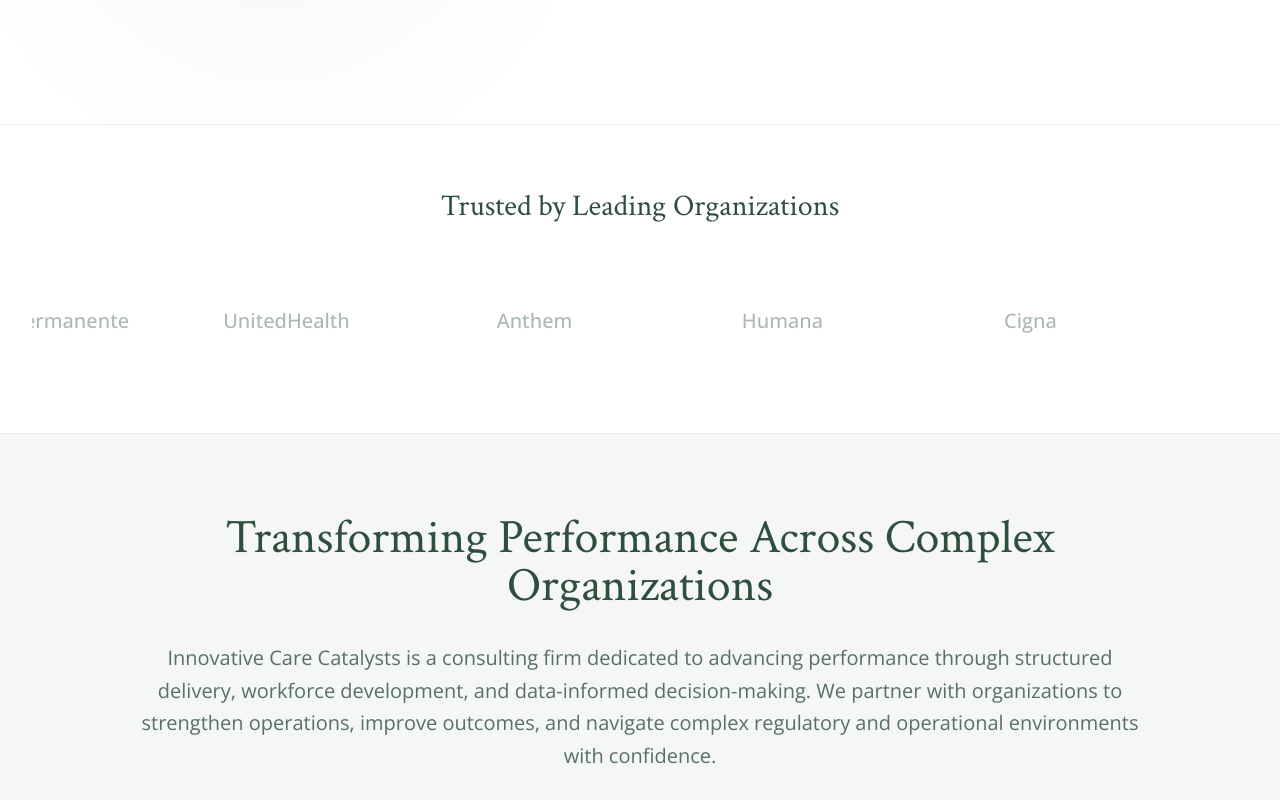
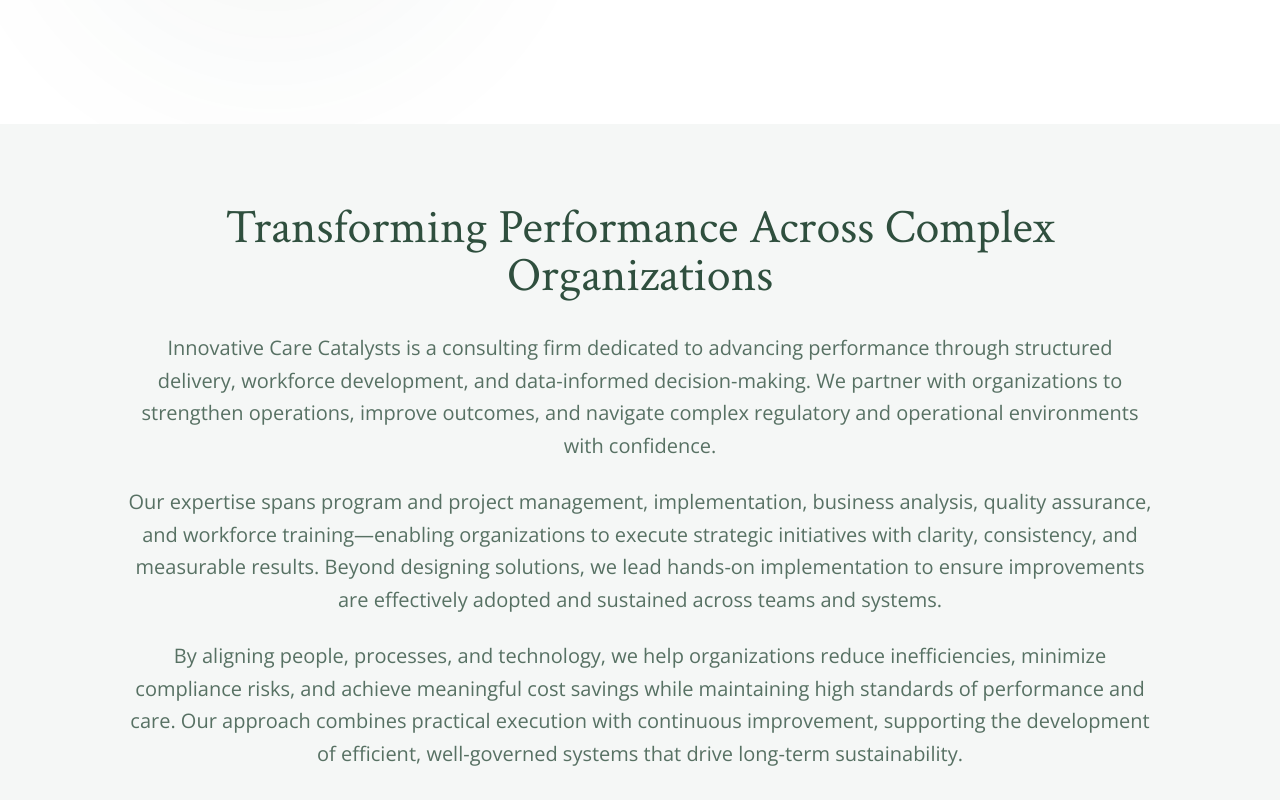
Before and after one commit to hamnuscode/Innovative-Care-Catalysts, a React (Vite) app: page / in a window 1280 px wide. Shown: the part 960-1760 px from the top of the page. Built offline with nearby package versions, Linux system fonts and the light colour scheme.

Commit message:
Hide LogoSlider section

```diff
--- a/src/app/App.tsx
+++ b/src/app/App.tsx
@@ -36,7 +36,7 @@
   return (
     <>
       <Hero />
-      <LogoSlider />
+      {/* <LogoSlider /> */}
       <OurFocus />
       <FirmOverview />
       <StateFootprint />
```
Also changed, not shown: 1 other file (tests, documents, lock files or other folders).
